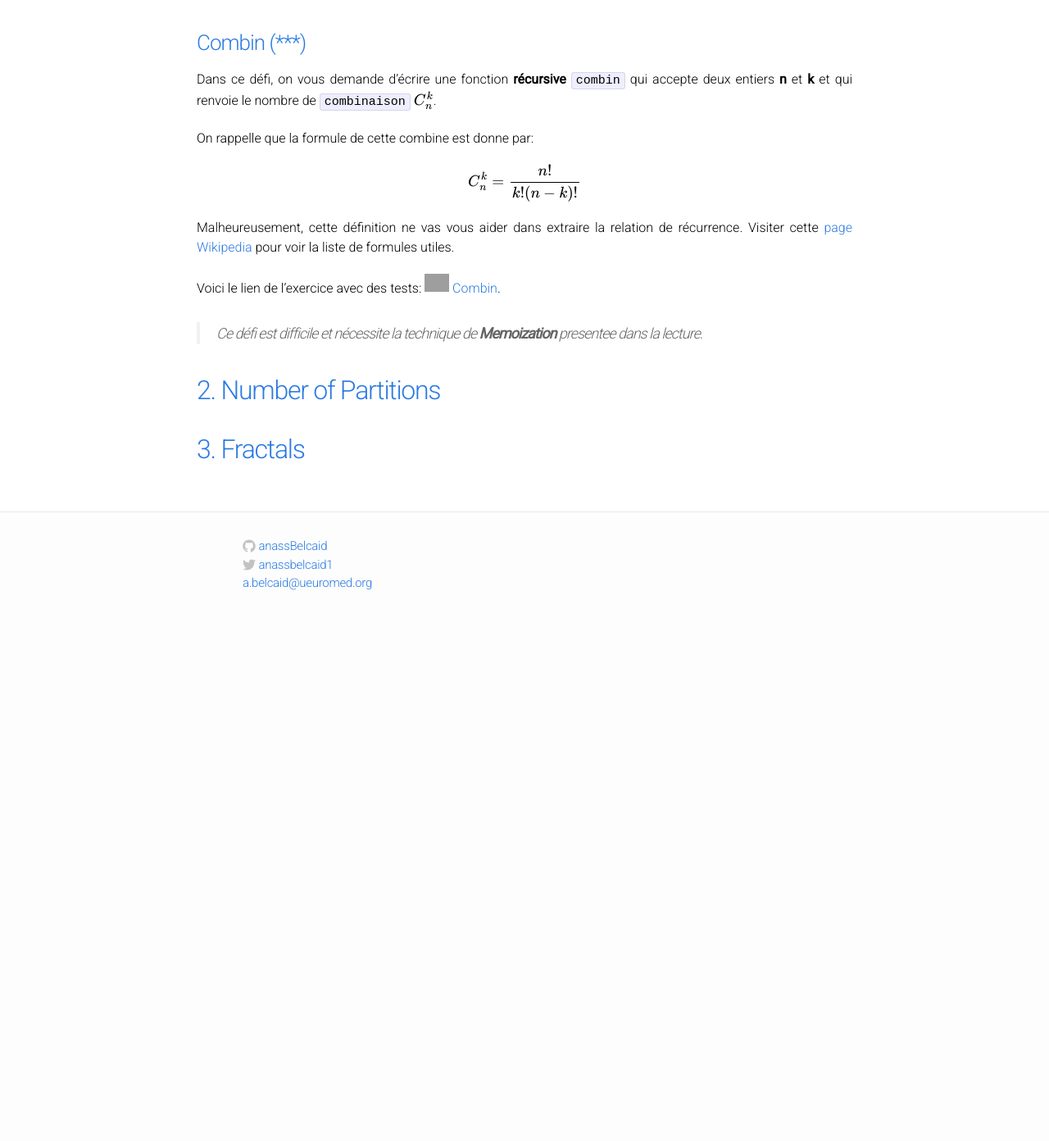
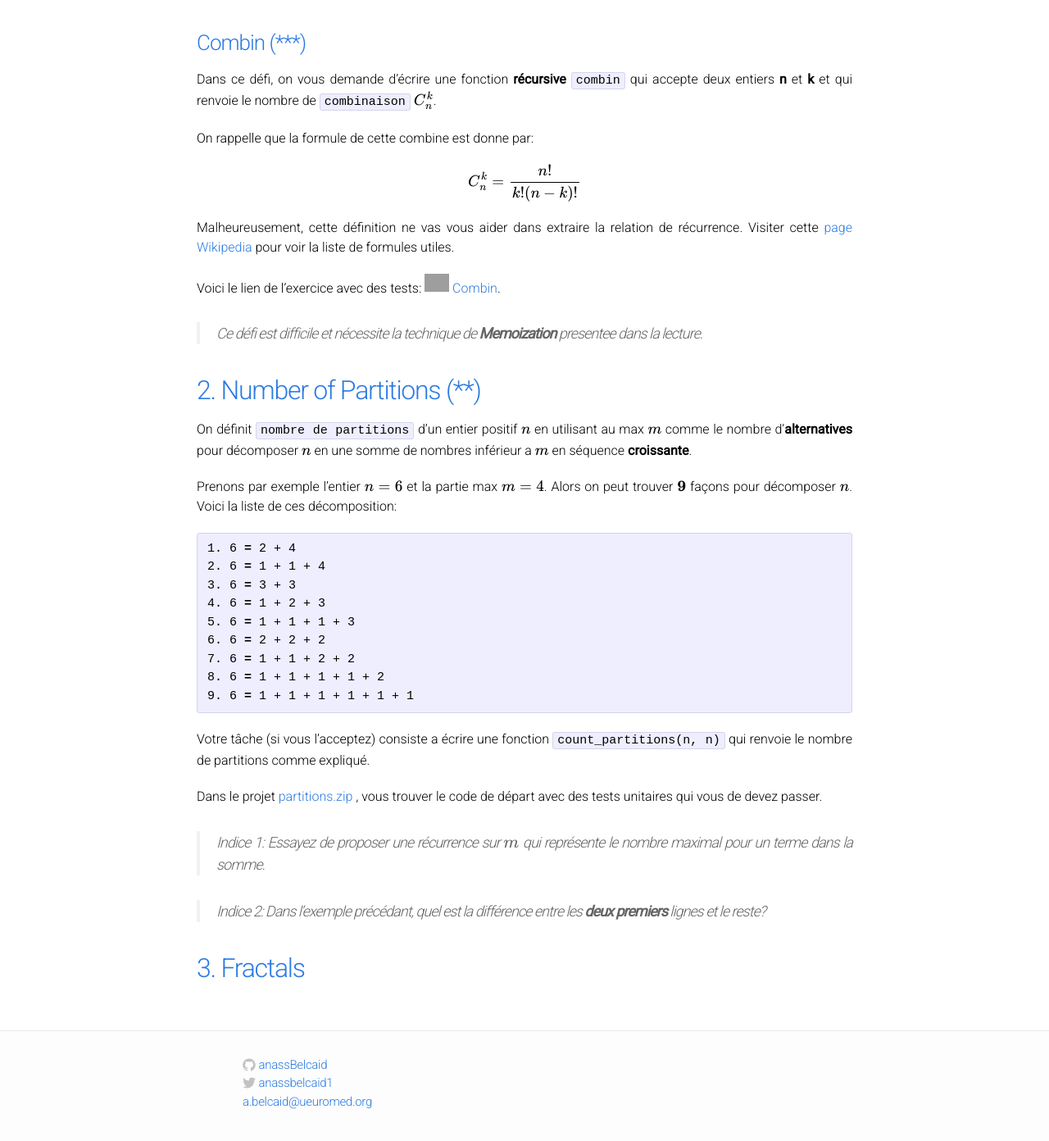
Before and after one commit to anassBelcaid/CS221, a Jekyll site: the page built from assignments/06_recurrence/fractals.md, in a window 1280 px wide and 1400 px high, scrolled down 1712 px. Shown: the top 1392 px of the window at 82% size. Built offline with Jekyll 4.4.1, drawn with Linux system fonts in a browser that asks for light colours; formulas are drawn with MathJax 3; before the commit the page ends 2480 px from its top, so only the background shows below that; grey boxes are pictures that could not be loaded.

Commit message:
Exercice on number of partitions

````diff
--- a/assignments/06_recurrence/fractals.md
+++ b/assignments/06_recurrence/fractals.md
@@ -123,9 +123,44 @@ dans la lecture.
 
 
 
-## [2. Number of Partitions](#partitions)
+## [2. Number of Partitions (**)](#partitions)
 <a name='partitions'></a>
 
+On définit `nombre de partitions` d'un entier positif $$n$$ en utilisant au max
+ $$m$$ comme le nombre d'**alternatives** pour décomposer $$n$$ en une somme de
+ nombres inférieur a $$m$$ en séquence **croissante**.
+
+Prenons par exemple l'entier $$n=6$$ et la partie max $$m=4$$. Alors on peut
+trouver $$\mathbf{9}$$ façons pour décomposer $$n$$. Voici la liste de ces
+décomposition:
+
+
+```shell
+1. 6 = 2 + 4
+2. 6 = 1 + 1 + 4
+3. 6 = 3 + 3
+4. 6 = 1 + 2 + 3
+5. 6 = 1 + 1 + 1 + 3
+6. 6 = 2 + 2 + 2
+7. 6 = 1 + 1 + 2 + 2
+8. 6 = 1 + 1 + 1 + 1 + 2
+9. 6 = 1 + 1 + 1 + 1 + 1 + 1
+```
+
+Votre tâche (si vous l'acceptez) consiste a écrire une fonction
+`count_partitions(n, n)` qui renvoie le nombre de partitions comme expliqué.
+
+
+Dans le projet <a href="{{ site.url }}{{ site.baseurl }}/part3/partitions.zip">
+partitions.zip </a>, vous trouver le code de départ avec des tests unitaires
+qui vous de devez passer.
+
+
+> Indice 1: Essayez de proposer une récurrence sur $$m$$ qui représente le
+nombre maximal pour un terme dans la somme.
+
+> Indice 2: Dans l'exemple précédant, quel est la différence entre les **deux
+premiers** lignes et le reste?
 
 ## [3. Fractals](#fractals)
 <a name='fractals'></a>
````
